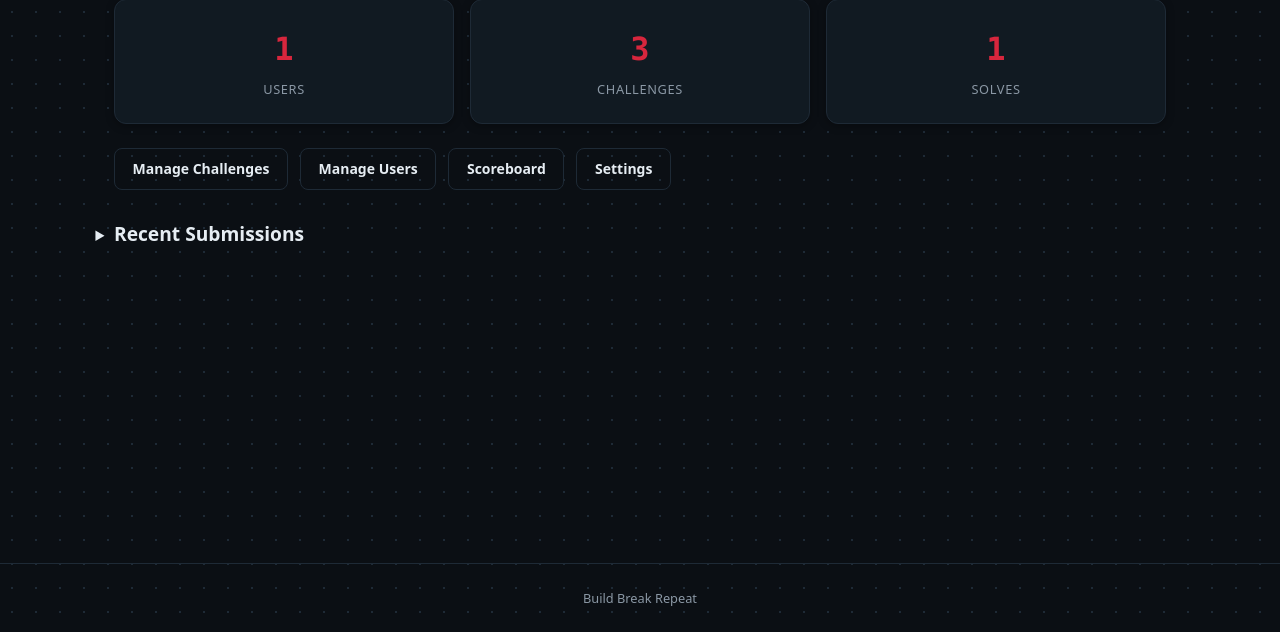
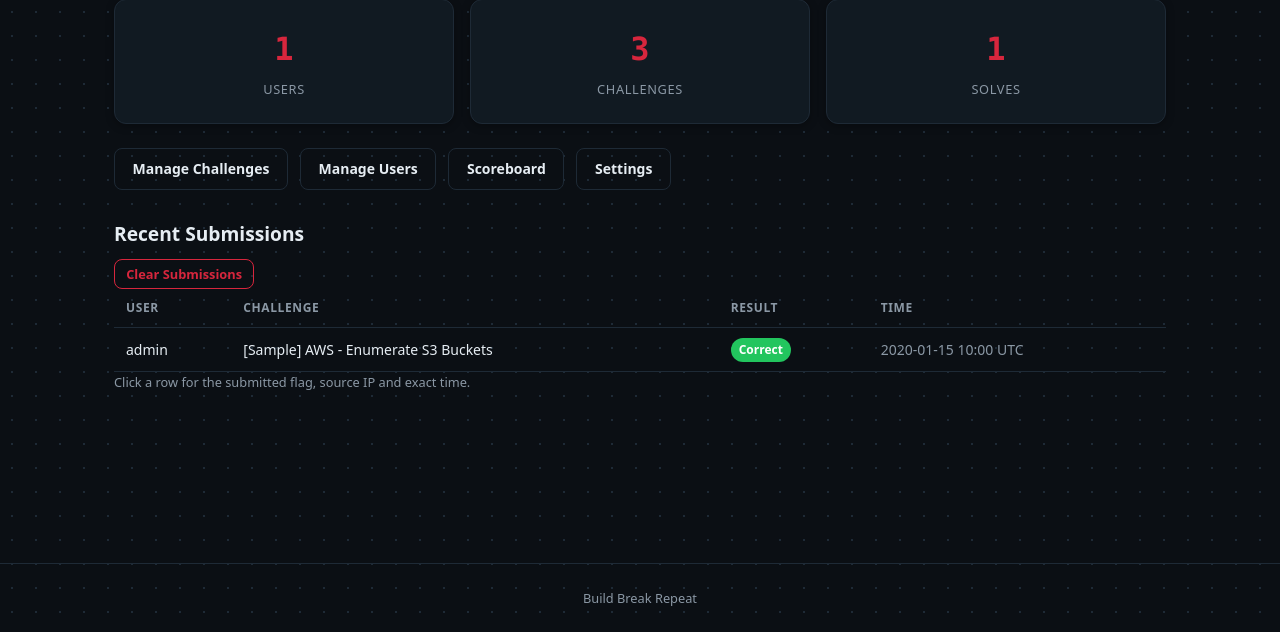
Before and after one commit to riyazwalikar/simple-ctf-portal, a Flask app: page /admin/ in a window 1280 px wide. Shown: the part 168-800 px from the top of the page. Run offline with Flask 3, Linux system fonts and the light colour scheme; a user stored in the database is signed in; data comes from the database, SQL or seed files in the repository; tables that the repository leaves empty hold one stand-in row (values such as "Sample post"); parts of the project's set-up code (start-up, migrations or seed data) failed here and were passed over; some libraries are stand-ins or nearby versions.

Commit message:
feat(admin): expandable submission rows with flag, IP and timestamp
Revert the collapsible Recent Submissions panel: the table is visible
again, and each row expands on click (or Enter/Space) to show the
submitted flag, the source IP and the timestamp down to seconds.
Detail rows render open without JS, matching the accordion's existing
progressive-enhancement pattern.

Submission gains an ip_address column, filled from request.remote_addr
on both submission paths. create_all() never alters existing tables, so
boot adds the column when an older database lacks it.

```diff
--- a/app.py
+++ b/app.py
@@ -88,6 +88,17 @@ def create_app():
         _os.makedirs(data_dir, exist_ok=True)
         db.create_all()
 
+        # create_all() never alters existing tables: add columns introduced
+        # after a deploy's database was created.
+        from sqlalchemy import inspect, text
+
+        cols = {c["name"] for c in inspect(db.engine).get_columns("submissions")}
+        if "ip_address" not in cols:
+            db.session.execute(
+                text("ALTER TABLE submissions ADD COLUMN ip_address VARCHAR(45)")
+            )
+            db.session.commit()
+
         # First-boot auto-seed: if no admin exists (fresh deploy, seed.py
         # never run), bootstrap admin + settings + sample challenges.
         # Idempotent — seed() skips anything that already exists.
--- a/blueprints/student.py
+++ b/blueprints/student.py
@@ -82,6 +82,7 @@ def submit_flag(cid):
             challenge_id=cid,
             submitted_flag=flag,
             is_correct=correct,
+            ip_address=request.remote_addr,
         )
         db.session.add(submission)
         db.session.commit()
@@ -93,6 +94,7 @@ def submit_flag(cid):
         challenge_id=cid,
         submitted_flag=flag,
         is_correct=correct,
+        ip_address=request.remote_addr,
     )
     db.session.add(submission)
     db.session.commit()
--- a/models.py
+++ b/models.py
@@ -46,6 +46,7 @@ class Submission(db.Model):
     challenge_id = db.Column(db.Integer, db.ForeignKey("challenges.id"), nullable=False)
     submitted_flag = db.Column(db.String(512), nullable=False)
     is_correct = db.Column(db.Boolean, nullable=False)
+    ip_address = db.Column(db.String(45), nullable=True)
     submitted_at = db.Column(db.DateTime, default=lambda: datetime.now(timezone.utc))
 
 
--- a/static/css/styles.css
+++ b/static/css/styles.css
@@ -675,6 +675,13 @@ h4 { font-size: 1rem; margin-bottom: 0.5rem; color: var(--muted); }
   .site-main { padding: 0 1rem; margin: 1rem auto; }
 }
 
-.collapsible > summary { cursor: pointer; list-style-position: outside; }
-.collapsible > summary h3 { display: inline; }
+.sub-row { cursor: pointer; }
+.sub-row:hover td, .sub-row:focus-visible td { background: var(--surface-2); }
+/* No-JS keeps details visible; .js hides them until a row is clicked. */
+.js .sub-detail { display: none; }
+.js .sub-detail.open { display: table-row; }
+.sub-detail-list { display: grid; grid-template-columns: max-content 1fr; gap: 0.25rem 1rem; margin: 0; }
+.sub-detail-list dt { color: var(--muted); font-size: 0.8rem; }
+.sub-detail-list dd { margin: 0; word-break: break-all; }
+.hint { font-size: 0.8rem; }
 .header-actions { display: flex; gap: 0.5rem; align-items: center; }
--- a/static/js/app.js
+++ b/static/js/app.js
@@ -108,6 +108,23 @@
     });
   });
 
+  // --- Submission detail rows (admin dashboard) ---
+  Array.prototype.forEach.call(document.querySelectorAll(".sub-row"), function (row) {
+    var toggle = function () {
+      var detail = row.nextElementSibling;
+      if (!detail) return;
+      var open = detail.classList.toggle("open");
+      row.setAttribute("aria-expanded", open ? "true" : "false");
+    };
+    row.addEventListener("click", toggle);
+    row.addEventListener("keydown", function (e) {
+      if (e.key === "Enter" || e.key === " ") {
+        e.preventDefault();
+        toggle();
+      }
+    });
+  });
+
   function markSolved(challengeId, newScore) {
     var card = document.getElementById("challenge-" + challengeId);
     if (card) {
--- a/templates/admin/dashboard.html
+++ b/templates/admin/dashboard.html
@@ -25,8 +25,7 @@
     <a href="{{ url_for('admin.settings') }}" class="btn btn-secondary">Settings</a>
   </div>
 
-  <details class="collapsible">
-    <summary><h3>Recent Submissions</h3></summary>
+  <h3>Recent Submissions</h3>
   {% if recent_submissions %}
     <form method="POST" action="{{ url_for('admin.submissions_clear') }}" class="inline-form" onsubmit="return confirm('Delete all submissions? This also empties the scoreboard and cannot be undone.')">
       <input type="hidden" name="csrf_token" value="{{ csrf_token() }}">
@@ -44,7 +43,7 @@
       </thead>
       <tbody>
         {% for sub in recent_submissions %}
-        <tr>
+        <tr class="sub-row" tabindex="0" role="button" aria-expanded="false">
           <td>{{ sub.user.username }}</td>
           <td>{{ sub.challenge.title }}</td>
           <td>
@@ -54,13 +53,25 @@
           </td>
           <td class="muted">{{ sub.submitted_at.strftime('%Y-%m-%d %H:%M UTC') }}</td>
         </tr>
+        <tr class="sub-detail">
+          <td colspan="4">
+            <dl class="sub-detail-list">
+              <dt>Submitted flag</dt>
+              <dd><code>{{ sub.submitted_flag }}</code></dd>
+              <dt>IP address</dt>
+              <dd>{{ sub.ip_address or 'not recorded' }}</dd>
+              <dt>Timestamp</dt>
+              <dd>{{ sub.submitted_at.strftime('%Y-%m-%d %H:%M:%S UTC') }}</dd>
+            </dl>
+          </td>
+        </tr>
         {% endfor %}
       </tbody>
     </table>
   </div>
+  <p class="muted hint">Click a row for the submitted flag, source IP and exact time.</p>
   {% else %}
   <p class="muted">No submissions yet.</p>
   {% endif %}
-  </details>
 </div>
 {% endblock %}
```
Also changed, not shown: 2 other files.
